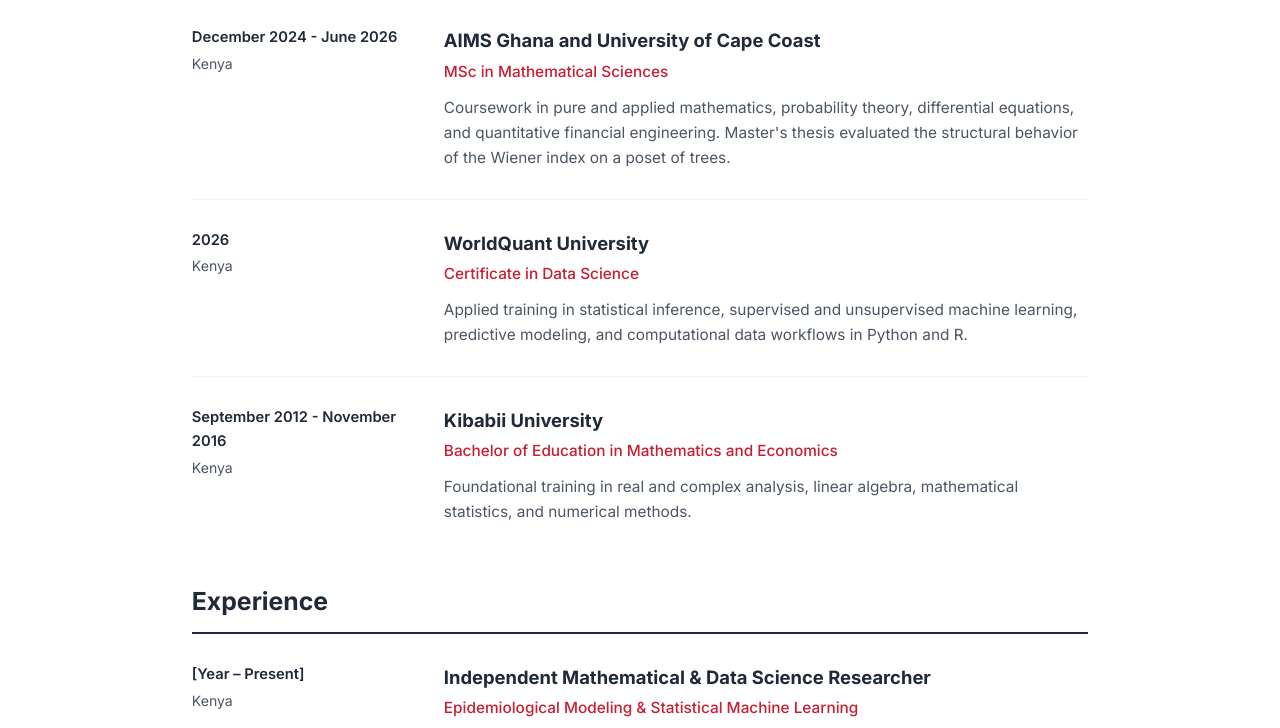
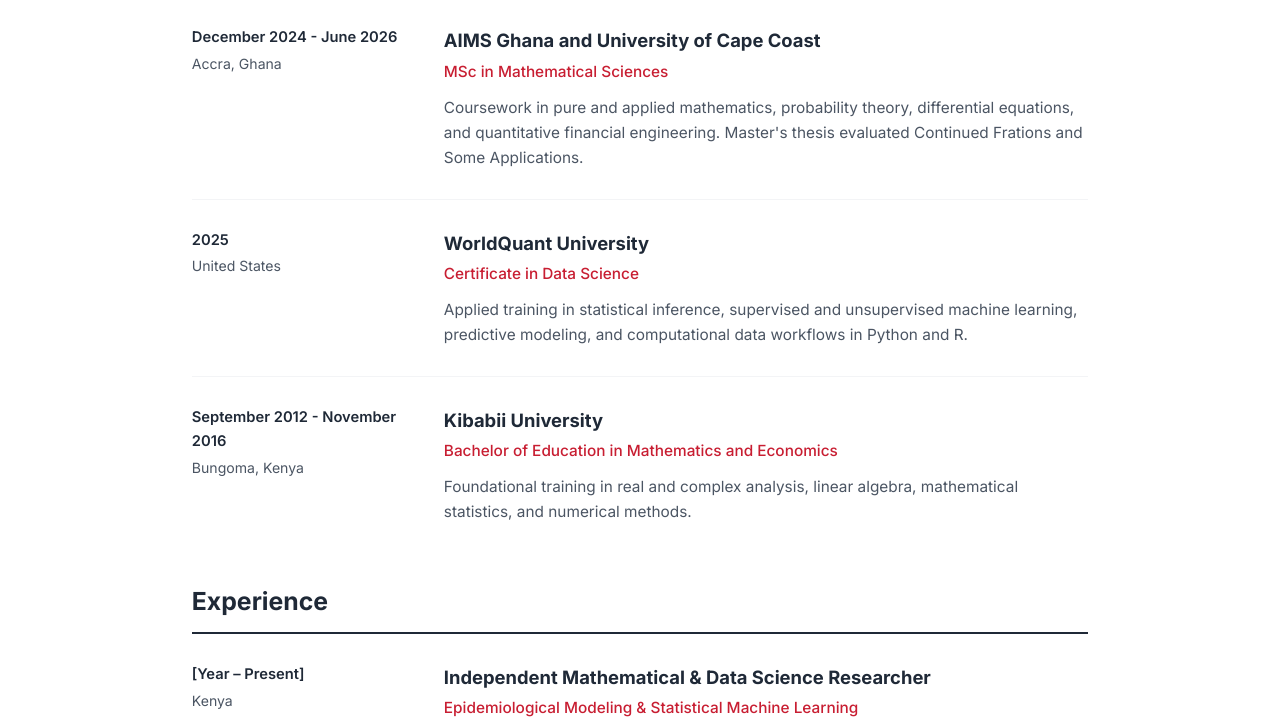
Before and after one commit to ErickAketch/ErickAketch.github.io, a plain HTML site: page education.html in a window 1280 px wide. Shown: the part 342-1070 px from the top of the page. Drawn offline with Linux system fonts and the light colour scheme.

Commit message:
Modify education details in education.html
Updated location and thesis description for education entries.

```diff
--- a/education.html
+++ b/education.html
@@ -48,19 +48,19 @@
     <div class="cv-entry">
       <div class="cv-meta">
         <div class="cv-meta-date">December 2024 - June 2026</div>
-        <div class="cv-meta-loc">Kenya</div>
+        <div class="cv-meta-loc">Accra, Ghana</div>
       </div>
       <div class="cv-details">
         <h3>AIMS Ghana and University of Cape Coast</h3>
         <div class="cv-role">MSc in Mathematical Sciences</div>
-        <p>Coursework in pure and applied mathematics, probability theory, differential equations, and quantitative financial engineering. Master's thesis evaluated the structural behavior of the Wiener index on a poset of trees.</p>
+        <p>Coursework in pure and applied mathematics, probability theory, differential equations, and quantitative financial engineering. Master's thesis evaluated Continued Frations and Some Applications.</p>
       </div>
     </div>
 
     <div class="cv-entry">
       <div class="cv-meta">
-        <div class="cv-meta-date">2026</div>
-        <div class="cv-meta-loc">Kenya</div>
+        <div class="cv-meta-date">2025</div>
+        <div class="cv-meta-loc">United States</div>
       </div>
       <div class="cv-details">
         <h3>WorldQuant University</h3>
@@ -72,7 +72,7 @@
     <div class="cv-entry">
       <div class="cv-meta">
         <div class="cv-meta-date">September 2012 - November 2016</div>
-        <div class="cv-meta-loc">Kenya</div>
+        <div class="cv-meta-loc">Bungoma, Kenya</div>
       </div>
       <div class="cv-details">
         <h3>Kibabii University</h3>
```
